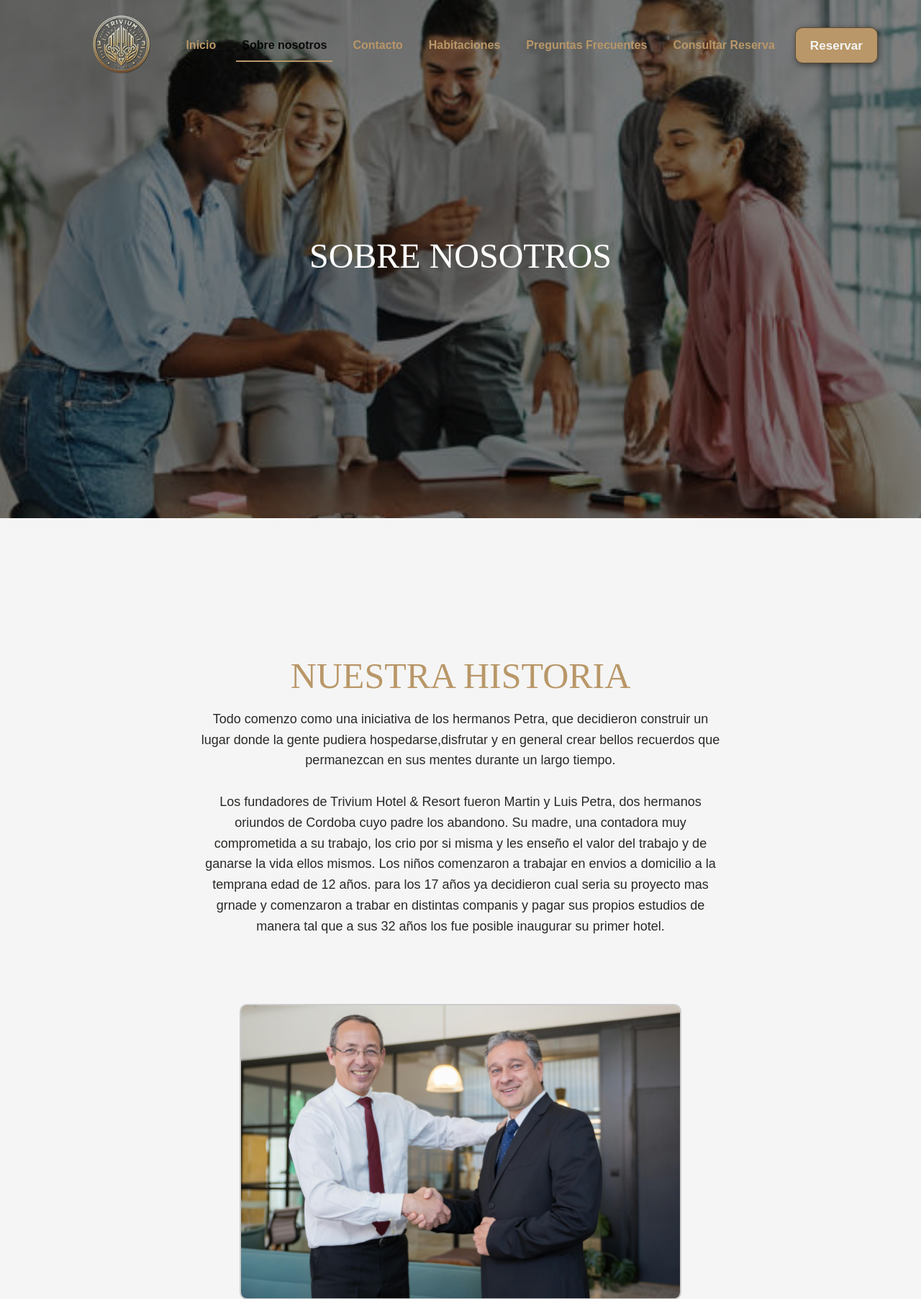
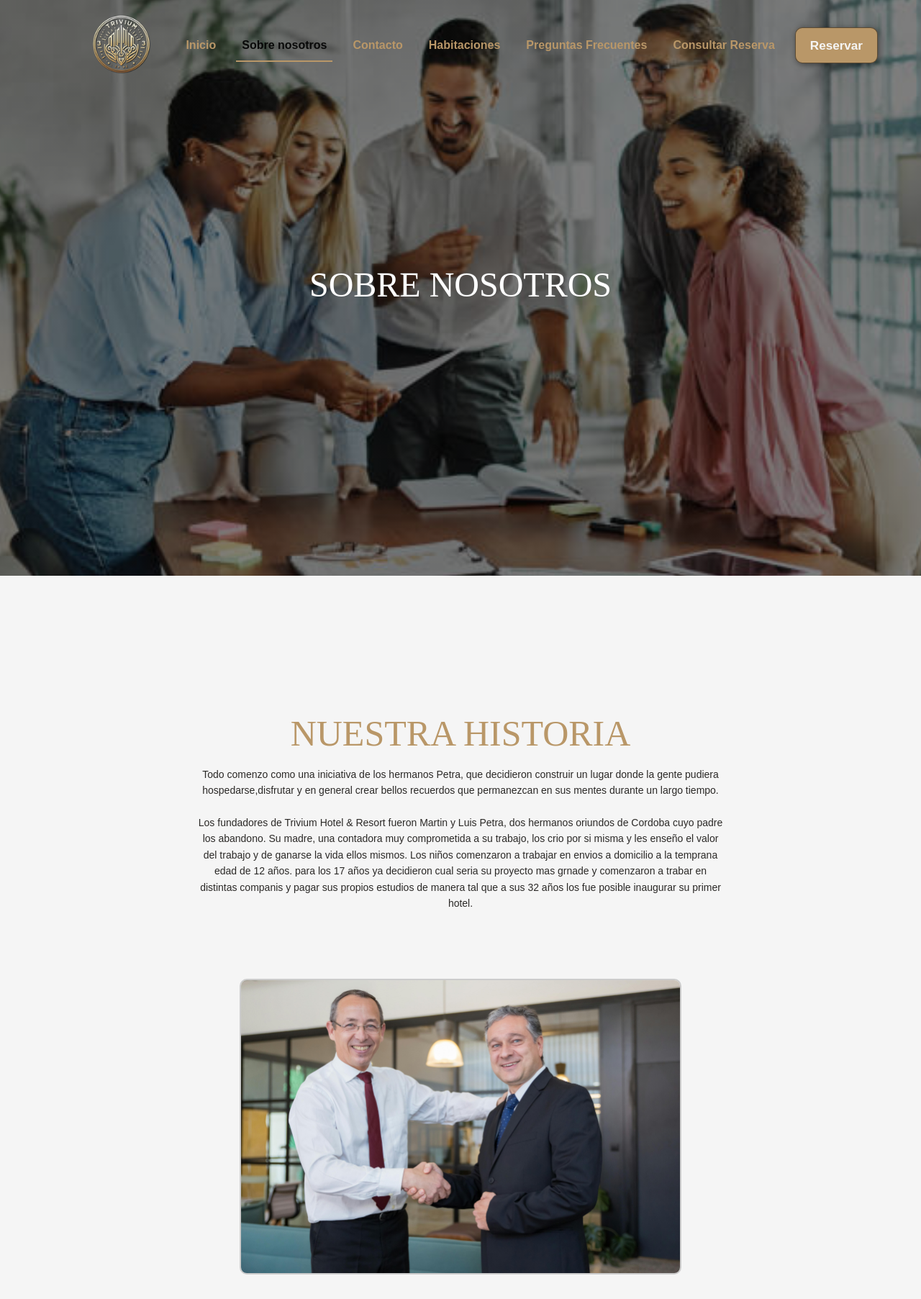
Before and after one commit to TPIDS-19-wutang/TPIDS-19-wutang, a Flask app: page /about in a window 1280 px wide; the page is wider, and only the part inside the window is pictured. Shown: the top 1805 px of that part at 72% size. Run offline with Flask 3, Linux system fonts and the light colour scheme.

Commit message:
minimos cambios en el style.css

```diff
--- a/Frontend/static/css/style.css
+++ b/Frontend/static/css/style.css
@@ -272,7 +272,7 @@ i {
 #hero_about {
     background-image: linear-gradient( 0deg, rgba(0,0,0,0.5), rgba(0,0,0,0.5) ),url(/static/images/about-us.jpg);
     height: 50vh;
-    min-height: 90vh;
+    min-height: 100vh;
     width: 100%;
 }
 
@@ -347,6 +347,7 @@ i {
 
     #description p {
         color: rgb(43, 41, 39);
+        font-size: 14px;
         font-weight: 300;
         line-height: 1.6em;
         max-width: 730px;
@@ -925,6 +926,7 @@ Contact page style start
     color: rgb(245, 245, 245);
     margin-bottom: 10px;
     font-size: 2rem;
+    padding: 3%;
 }
 
 .contact-description {
@@ -1027,6 +1029,7 @@ reserv page style start
     color: rgb(245, 245, 245);
     margin-bottom: 10px;
     font-size: 2rem;
+    padding: 7%;
 }
 
 .reserv-description {
```
